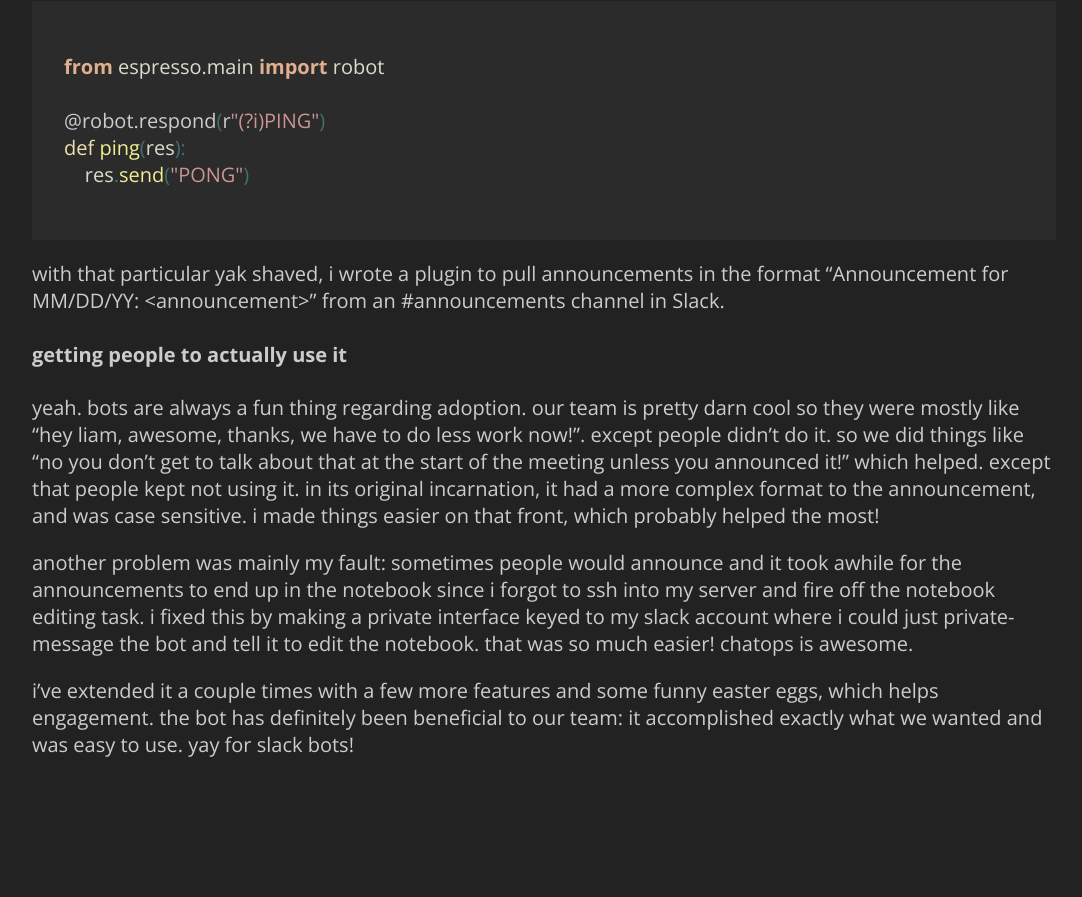
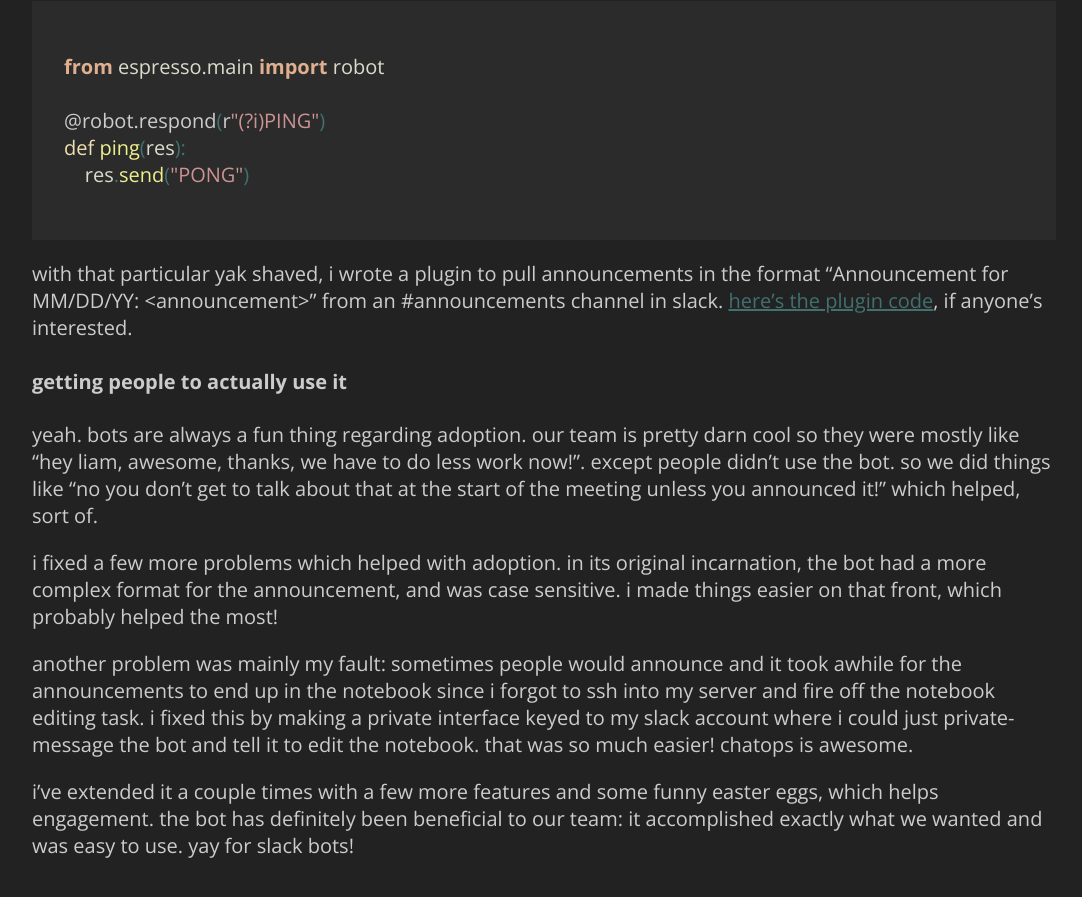
Before and after one commit to ArchimedesPi/archimedespi.github.io, a Jekyll site: the page built from _posts/2016-03-21-writing-slack-bots-for-fun-and-profit.md, in a window 1280 px wide and 900 px high, scrolled down 984 px. Shown: the top 897 px of the window, without its empty margins (96-1178 px from the left). Built offline with Jekyll 4.4.1, drawn with Linux system fonts in a browser that asks for light colours; nearby versions of some CDN libraries; some web fonts are replaced; before the commit the page ends 1802 px from its top, so only the background shows below that.

Commit message:
proofreading and shit

````diff
--- a/_posts/2016-03-21-writing-slack-bots-for-fun-and-profit.md
+++ b/_posts/2016-03-21-writing-slack-bots-for-fun-and-profit.md
@@ -30,11 +30,13 @@ def ping(res):
     res.send("PONG")
 ```
 
-with that particular yak shaved, i wrote a plugin to pull announcements in the format "Announcement for MM/DD/YY: \<announcement\>" from an #announcements channel in Slack.
+with that particular yak shaved, i wrote a plugin to pull announcements in the format "Announcement for MM/DD/YY: \<announcement\>" from an #announcements channel in slack. [here's the plugin code](https://github.com/ratchetrobotics/espresso/blob/master/plugins/notebook.py), if anyone's interested.
 
 #### getting people to actually use it
 yeah. bots are always a fun thing regarding adoption.
-our team is pretty darn cool so they were mostly like "hey liam, awesome, thanks, we have to do less work now!". except people didn't do it. so we did things like "no you don't get to talk about that at the start of the meeting unless you announced it!" which helped. except that people kept not using it. in its original incarnation, it had a more complex format to the announcement, and was case sensitive. i made things easier on that front, which probably helped the most!
+our team is pretty darn cool so they were mostly like "hey liam, awesome, thanks, we have to do less work now!". except people didn't use the bot. so we did things like "no you don't get to talk about that at the start of the meeting unless you announced it!" which helped, sort of.
+
+i fixed a few more problems which helped with adoption. in its original incarnation, the bot had a more complex format for the announcement, and was case sensitive. i made things easier on that front, which probably helped the most!
 
 another problem was mainly my fault: sometimes people would announce and it took awhile for the announcements to end up in the notebook since i forgot to ssh into my server and fire off the notebook editing task. i fixed this by making a private interface keyed to my slack account where i could just private-message the bot and tell it to edit the notebook. that was so much easier! chatops is awesome.
 
````
